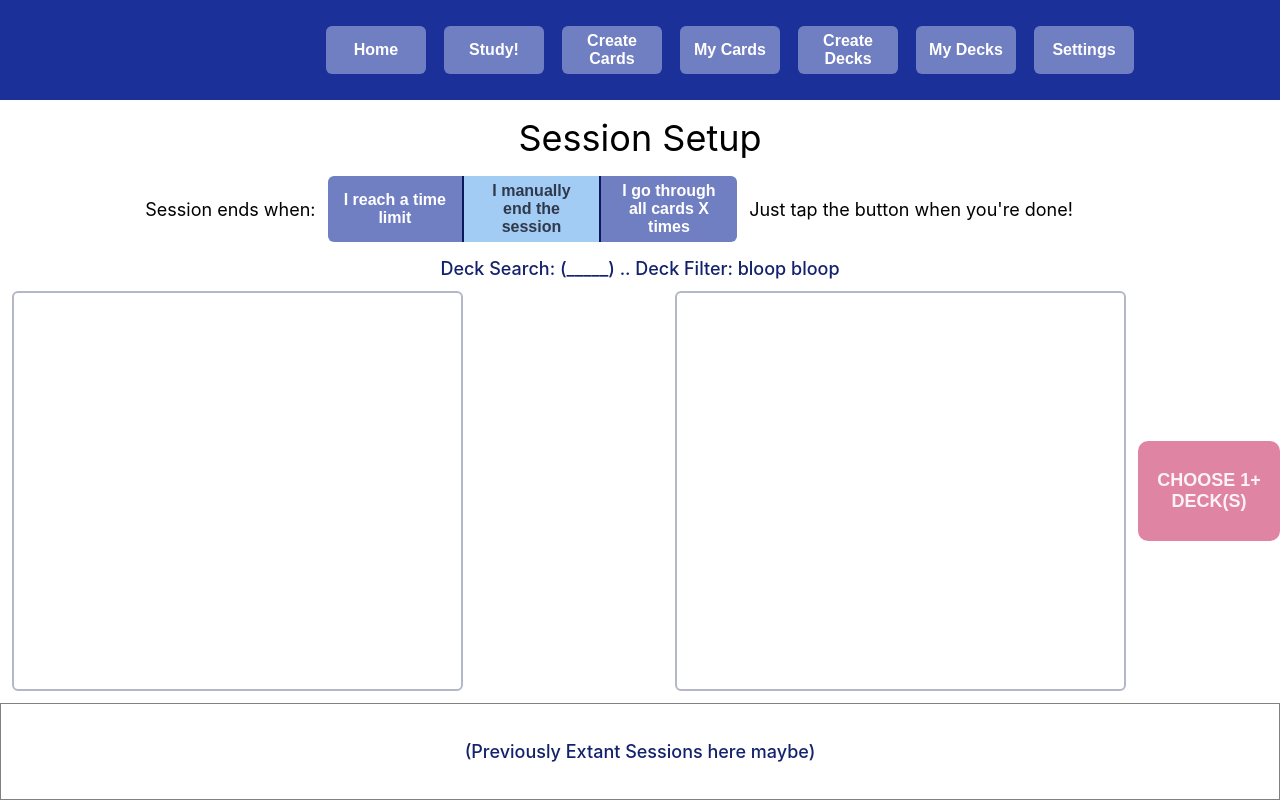
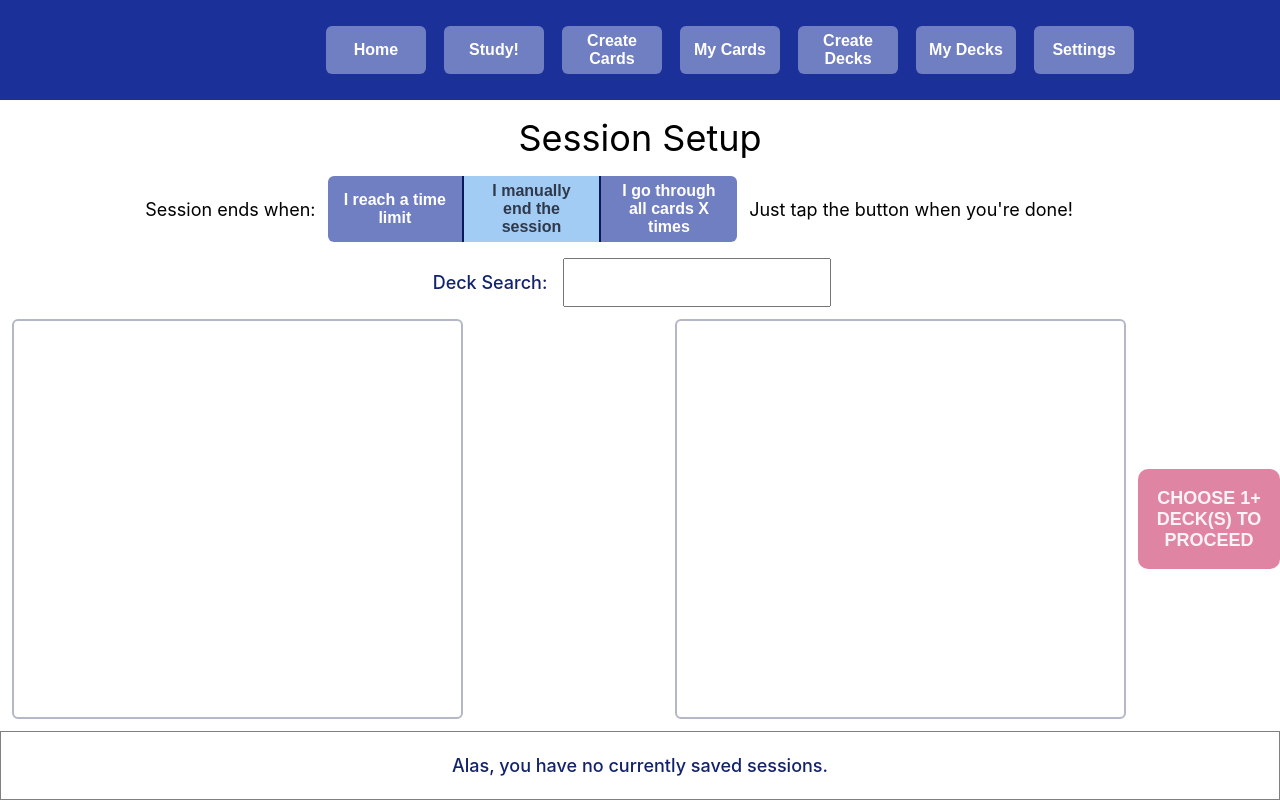
Before and after one commit to ejdouglass/studybuddy, a React (Create React App) app: page / in a window 1280 px wide. Both pictures are taken after a click on the button "Study!". Built offline with nearby package versions, Linux system fonts and the light colour scheme.

Commit message:
Added deck search to study session creation page

```diff
--- a/src/components/styles.js
+++ b/src/components/styles.js
@@ -189,6 +189,10 @@ export const Input = styled.input`
     ${props => props.centered && css`
         text-align: center;
     `}
+    ${props => props.elbowroom && css`
+        margin-left: 16px;
+        margin-right: 16px;
+    `}
 `;
 
 export const Segment = styled.div`
--- a/src/pages/SessionSetup.js
+++ b/src/pages/SessionSetup.js
@@ -15,6 +15,7 @@ const SessionSetup = () => {
     });
     const [deckSearch, setDeckSearch] = useState('');
     const history = useHistory();
+
 
     function addDeckToSession(deck) {
       // THIS FXN: Take deck from Choose to Use, adjusting both
@@ -61,6 +62,15 @@ const SessionSetup = () => {
       // Whatdo will have a bit of challenge with this one!
       setSessionPrep({...sessionPrep, decksToChoose: state.decks});
     }, [state]);
+
+    useEffect(() => {
+      if (deckSearch === '') {
+        setSessionPrep({...sessionPrep, decksToChoose: state.decks});
+      } else {
+        let newDecks = state.decks.filter(deck => deck.name.toLowerCase().includes(deckSearch.toLowerCase()));
+        setSessionPrep({...sessionPrep, decksToChoose: newDecks});
+      }
+    }, [deckSearch]);
 
     return (
       <PageContainer>
@@ -109,25 +119,31 @@ const SessionSetup = () => {
 
         {/* HERE: Add deck search */}
         <ContentContainer full centered headroom>
-          <Text>Deck Search: (_____) .. Deck Filter: bloop bloop</Text>
+          <Text>Deck Search: </Text>
+          <Input elbowroom type='text' value={deckSearch} onChange={e => setDeckSearch(e.target.value)}></Input>
         </ContentContainer>
         <ContentContainer centered full tall>
           <DecksList>
             {sessionPrep.decksToChoose.map((deck, index) => (<Deck key={index} onClick={() => addDeckToSession(deck)}>{deck.name}</Deck>))}
           </DecksList>
 
-          <DeckSelectorMenu></DeckSelectorMenu>
+          <DeckSelectorMenu>
+            {/* Mostly arrow over boopy show */}
+          </DeckSelectorMenu>
 
           <DecksList>
             {sessionPrep.decksToUse.map((deck, index) => (<Deck key={index} onClick={() => removeDeckFromSession(deck)}>{deck.name}</Deck>))}
           </DecksList>
 
-          <Button huge action grayed={sessionPrep.decksToUse.length > 0 ? false : true} onClick={goStudy}>{sessionPrep.decksToUse.length > 0 ? 'READY TO STUDY!' : 'CHOOSE 1+ DECK(S)'}</Button>
+          <Button huge action grayed={sessionPrep.decksToUse.length > 0 ? false : true} onClick={goStudy}>{sessionPrep.decksToUse.length > 0 ? 'READY TO STUDY!' : 'CHOOSE 1+ DECK(S) TO PROCEED'}</Button>
         </ContentContainer>
 
 
         <ContentContainer short centered full row style={{border: '1px solid gray'}}>
-          <Text>(Previously Extant Sessions here maybe)</Text>
+          {state.sessions?.map((session, index) => (
+            <Button>{session.name}</Button>
+          ))}
+          {!state.sessions.length && <Text>Alas, you have no currently saved sessions.</Text>}
         </ContentContainer>
 
 
```
Also changed, not shown: 1 other file (tests, documents, lock files or other folders).
